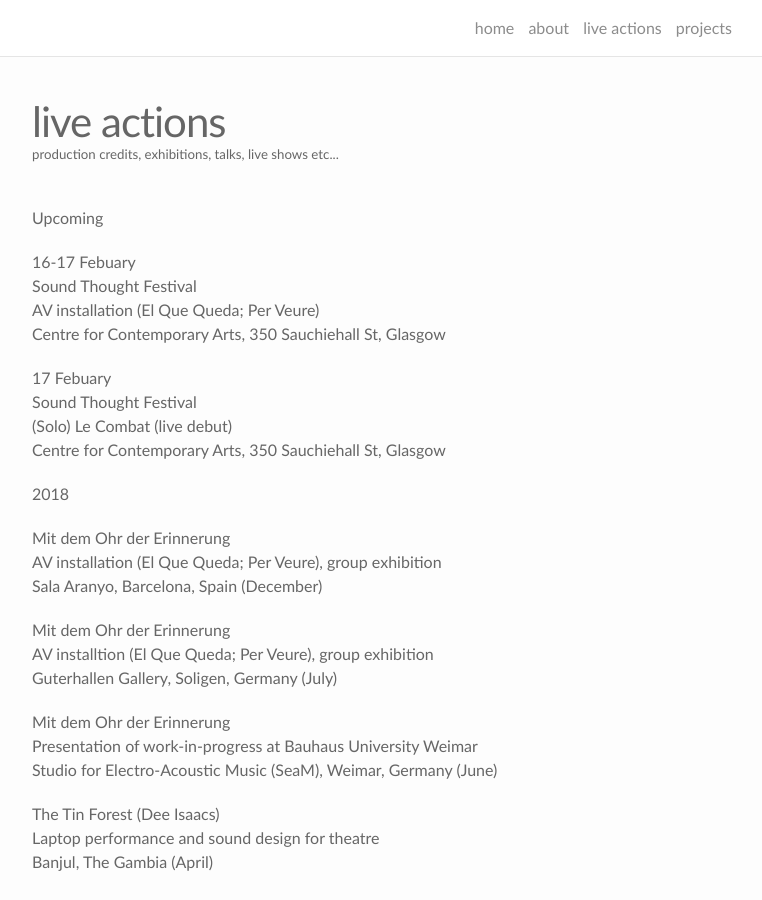
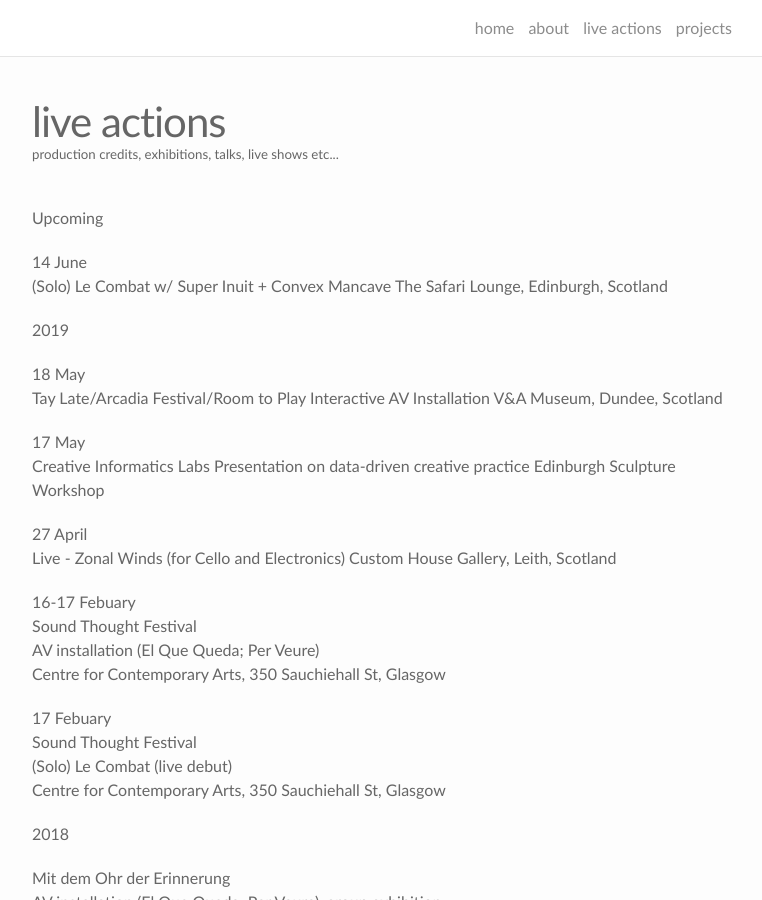
Before and after one commit to martindisley/martindisley.github.io, a Jekyll site: the page built from poetry.md, in a window 1280 px wide and 900 px high. Shown: the whole window, without its empty margins (258-1020 px from the left). Built offline with Jekyll 4.4.1, drawn with Linux system fonts in a browser that asks for light colours; nearby versions of some CDN libraries.

Commit message:
live updates

```diff
--- a/poetry.md
+++ b/poetry.md
@@ -6,6 +6,27 @@
 ---
 
 Upcoming
+
+14 June<br/>
+(Solo) Le Combat w/ Super Inuit + Convex Mancave
+The Safari Lounge, Edinburgh, Scotland
+
+
+2019
+
+18 May<br/>
+Tay Late/Arcadia Festival/Room to Play
+Interactive AV Installation
+V&A Museum, Dundee, Scotland
+
+17 May<br/>
+Creative Informatics Labs
+Presentation on data-driven creative practice
+Edinburgh Sculpture Workshop
+
+27 April<br/>
+Live - Zonal Winds (for Cello and Electronics)
+Custom House Gallery, Leith, Scotland
 
 16-17 Febuary<br/>
 Sound Thought Festival<br/>
```
